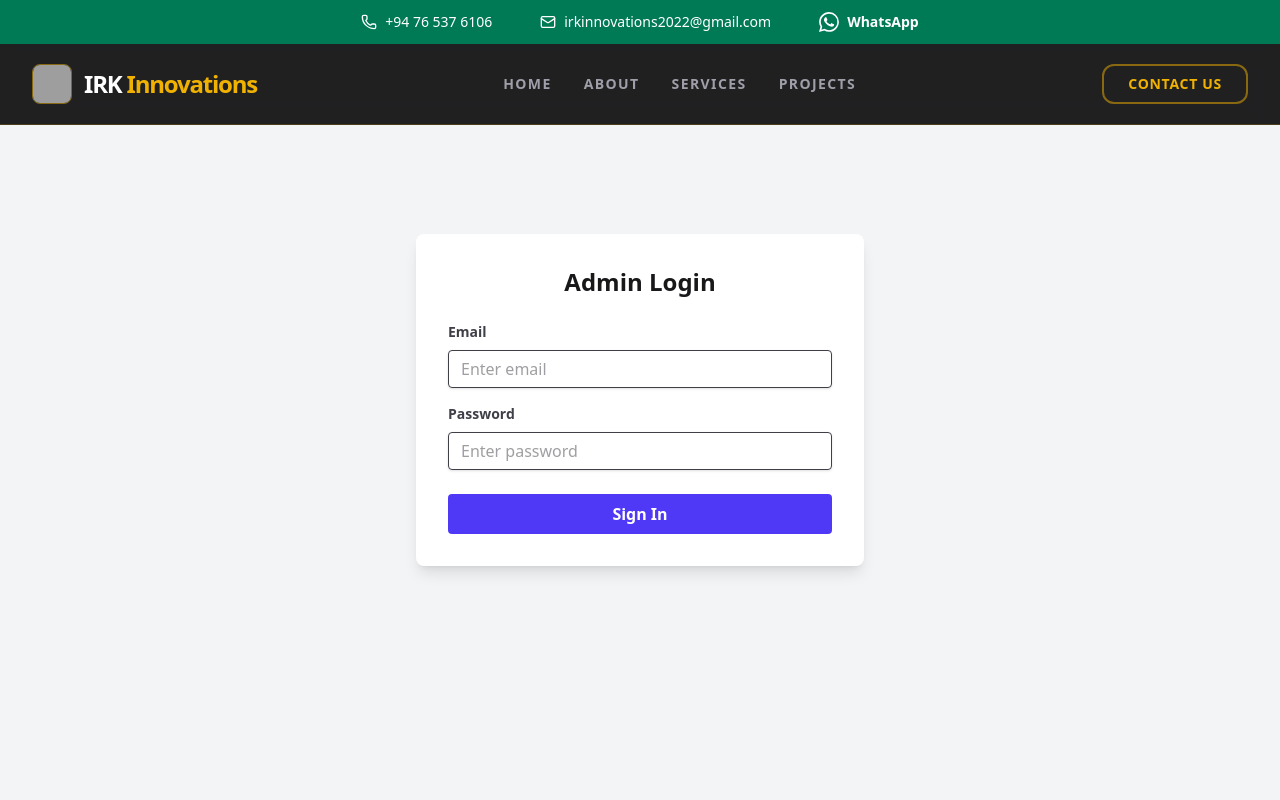
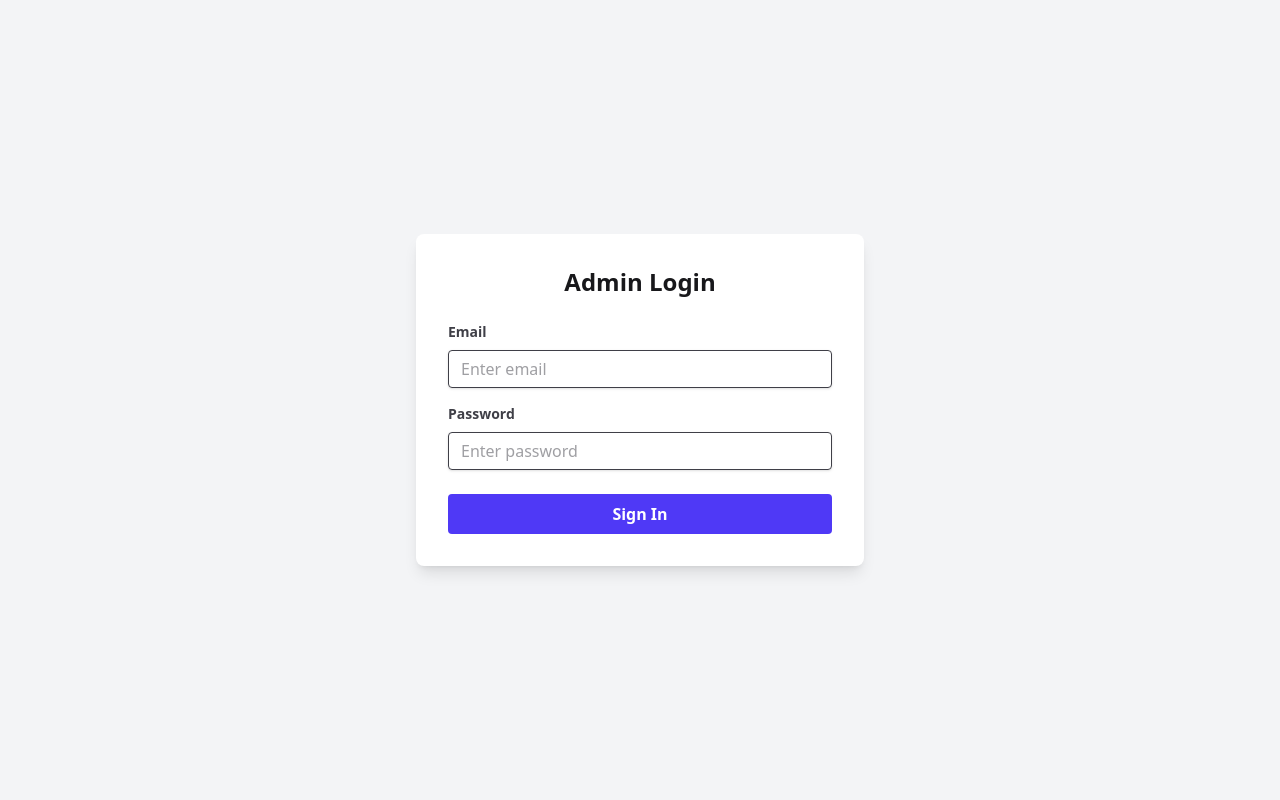
Before and after one commit to Sandaru03/IRK-Innovations-Frontend-NextJs-, a Next.js app: page /adminlogin in a window 1280 px wide. Shown: the top 800 px of the page. Built offline with nearby package versions, Linux system fonts and the light colour scheme; grey boxes are pictures that could not be loaded.

Commit message:
update admin panel

```diff
--- a/app/layout.tsx
+++ b/app/layout.tsx
@@ -4,10 +4,7 @@ import { ToastContainer } from "react-toastify";
 import "react-toastify/dist/ReactToastify.css";
 import "./globals.css";
 import JsonLd from "../components/JsonLd";
-import TopBar from "../components/TopBar";
-import NavBar from "../components/NavBar";
-import Footer from "../components/Footer";
-import ScrollToTop from "../components/ScrollToTop";
+import ConditionalLayout from "../components/ConditionalLayout";
 
 const geistSans = Geist({
   variable: "--font-geist-sans",
@@ -78,15 +75,9 @@ export default function RootLayout({
       <body
         className={`${geistSans.variable} ${geistMono.variable} antialiased bg-background text-foreground`}
       >
-        <header className="fixed top-0 w-full z-50">
-          <TopBar />
-          <NavBar position="static" />
-        </header>
-        <main>
+        <ConditionalLayout>
           {children}
-        </main>
-        <Footer />
-        <ScrollToTop />
+        </ConditionalLayout>
         <JsonLd />
         <ToastContainer position="bottom-right" theme="dark" />
       </body>
--- /dev/null
+++ b/components/ConditionalLayout.jsx
@@ -0,0 +1,28 @@
+"use client";
+
+import { usePathname } from "next/navigation";
+import TopBar from "./TopBar";
+import NavBar from "./NavBar";
+import Footer from "./Footer";
+import ScrollToTop from "./ScrollToTop";
+
+export default function ConditionalLayout({ children }) {
+  const pathname = usePathname();
+  const isAdmin = pathname.startsWith("/admin") || pathname.startsWith("/adminlogin");
+
+  if (isAdmin) {
+    return <main>{children}</main>;
+  }
+
+  return (
+    <>
+      <header className="fixed top-0 w-full z-50">
+        <TopBar />
+        <NavBar position="static" />
+      </header>
+      <main>{children}</main>
+      <Footer />
+      <ScrollToTop />
+    </>
+  );
+}
```
